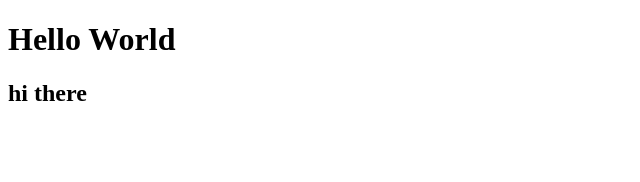
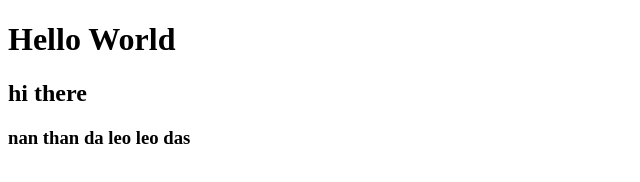
Before and after one commit to HARIBALA2378/sample, a plain HTML site: page index.html in a window 1280 px wide. Shown: the whole page, without its empty margins (0-640 px from the left). Drawn offline with Linux system fonts and the light colour scheme.

Commit message:
chore : add a new line

```diff
--- a/index.html
+++ b/index.html
@@ -8,5 +8,6 @@
     <body>
         <h1>Hello World</h1>
         <h2>hi there</h2>
+        <h3>nan than da leo  leo das</h3>
     </body>
 </html>
```
